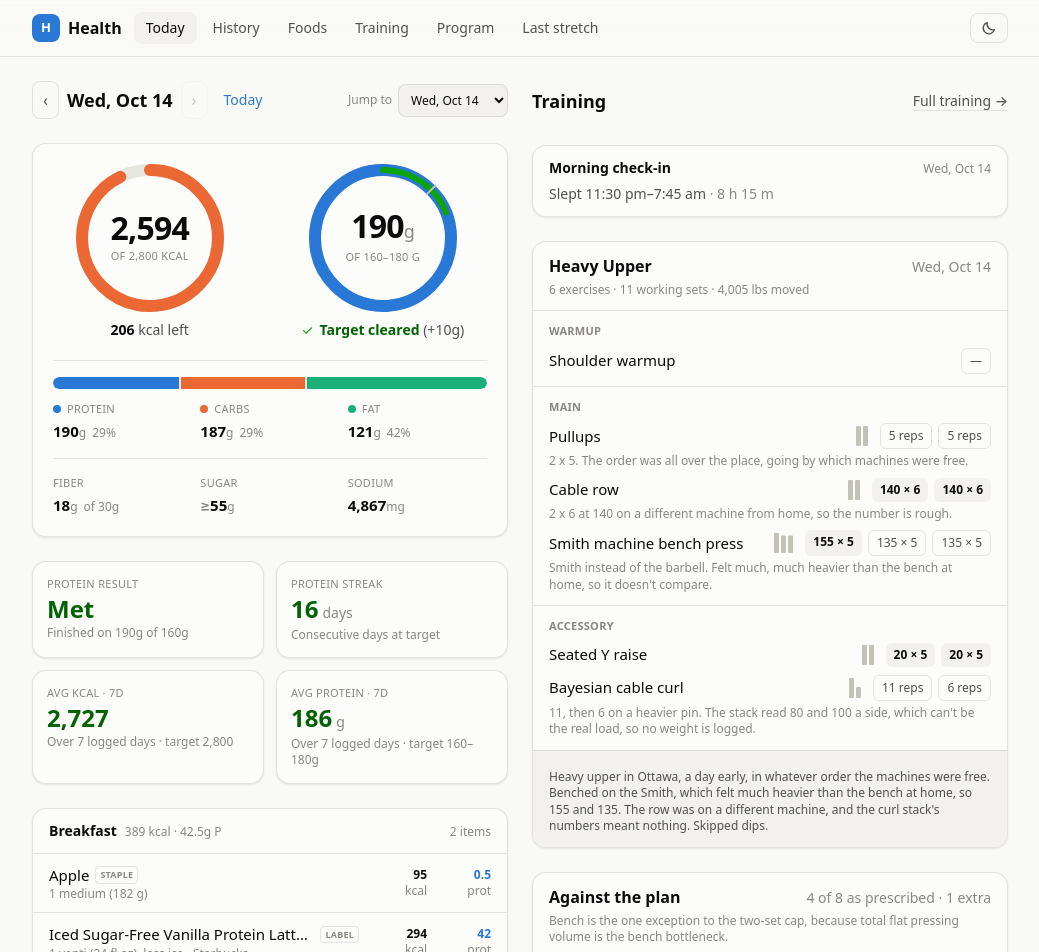
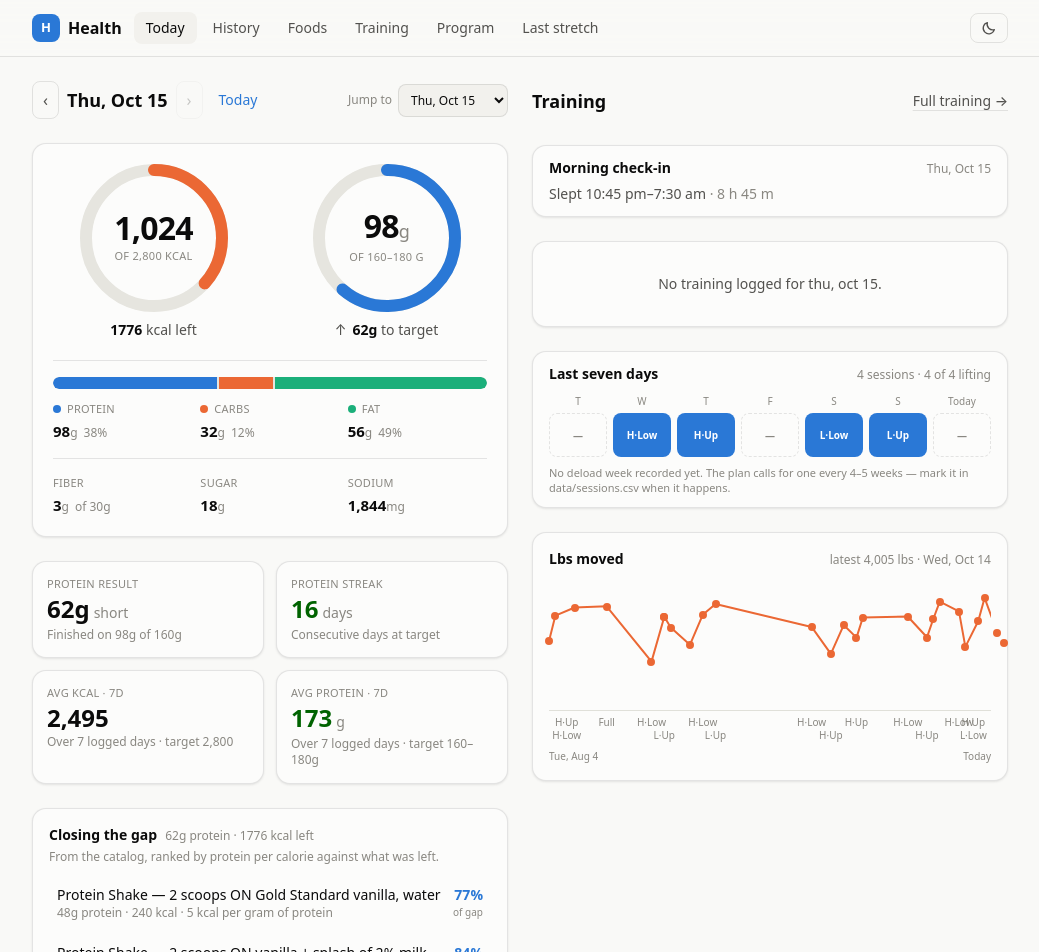
Before and after one commit to soldoutbudokan/Health, a Next.js app: page /Health/ in a window 1280 px wide. Shown: the top 952 px of the page, without its empty margins (120-1159 px from the left). Built offline with nearby package versions, Linux system fonts and the light colour scheme.

Commit message:
Log Oct 15 breakfast and lunch: protein latte and a Mr. Fez chicken shawarma salad, and the night's sleep

```diff
--- a/src/data/restaurants.ts
+++ b/src/data/restaurants.ts
@@ -1945,6 +1945,26 @@ export const RESTAURANT_FOODS: Food[] = [
     },
     note: "Estimated on Oct 13 from a photo; Thali posts no nutrition. The bowls are small: about 110 g of chicken curry with one piece, 100 g of lamb curry, 180 g of basmati, one Kerala parotta, a papadum, and 60–70 g each of dal, pumpkin, black chickpeas, yogurt pachadi, raita and a side hidden behind the papadum. First built at 1,480 from reviews, then 2,030 from the photo with fuller bowls and the semiya payasam, and cut the same evening because the bowls were smaller and the payasam went uneaten. Call it 1,050–1,700 kcal, mostly the parotta and the curry oil; sodium 1,800–3,800 mg.",
     tags: ["thali", "maha thali", "indian", "kerala", "curry", "chicken", "lamb", "parotta", "rice", "dal", "ottawa", "restaurant", "dinner"],
+  },
+  {
+    id: "mrfez-chicken-shawarma-salad",
+    name: "Chicken shawarma salad",
+    variant: "light garlic sauce and tahini",
+    brand: "Mr. Fez (Ottawa)",
+    source: "claude",
+    per: "1 bowl (~420 g)",
+    gramsPerServing: 420,
+    macros: {
+      calories: 730,
+      protein: 56,
+      carbs: 14,
+      fat: 50,
+      fiber: 3,
+      sugar: 4,
+      sodium: 1550,
+    },
+    note: "Estimated on Oct 15 from a photo; Mr. Fez posts no nutrition. A heaped 32 oz bowl: about 220 g of chicken shawarma, taken as thigh at 210 kcal per 100 g, on roughly 150 g of salad mostly hidden under it, with about 2 tbsp of garlic sauce and a spoonful of tahini, ordered light on sauce. Call it 550–950 kcal, mostly the garlic sauce, which is nearly all oil, and how deep the chicken goes. Sodium 1,100–2,300 mg from the marinade and sauces.",
+    tags: ["shawarma", "chicken", "salad", "bowl", "garlic sauce", "toum", "tahini", "lebanese", "middle eastern", "mr fez", "mr. fez", "ottawa", "restaurant", "lunch"],
   },
   /*
    * Nando's Canada, from a photo of the dine-in menu in Ottawa on Oct 14, 2026.
```
Also changed, not shown: data/checkins.csv, data/log.csv.
